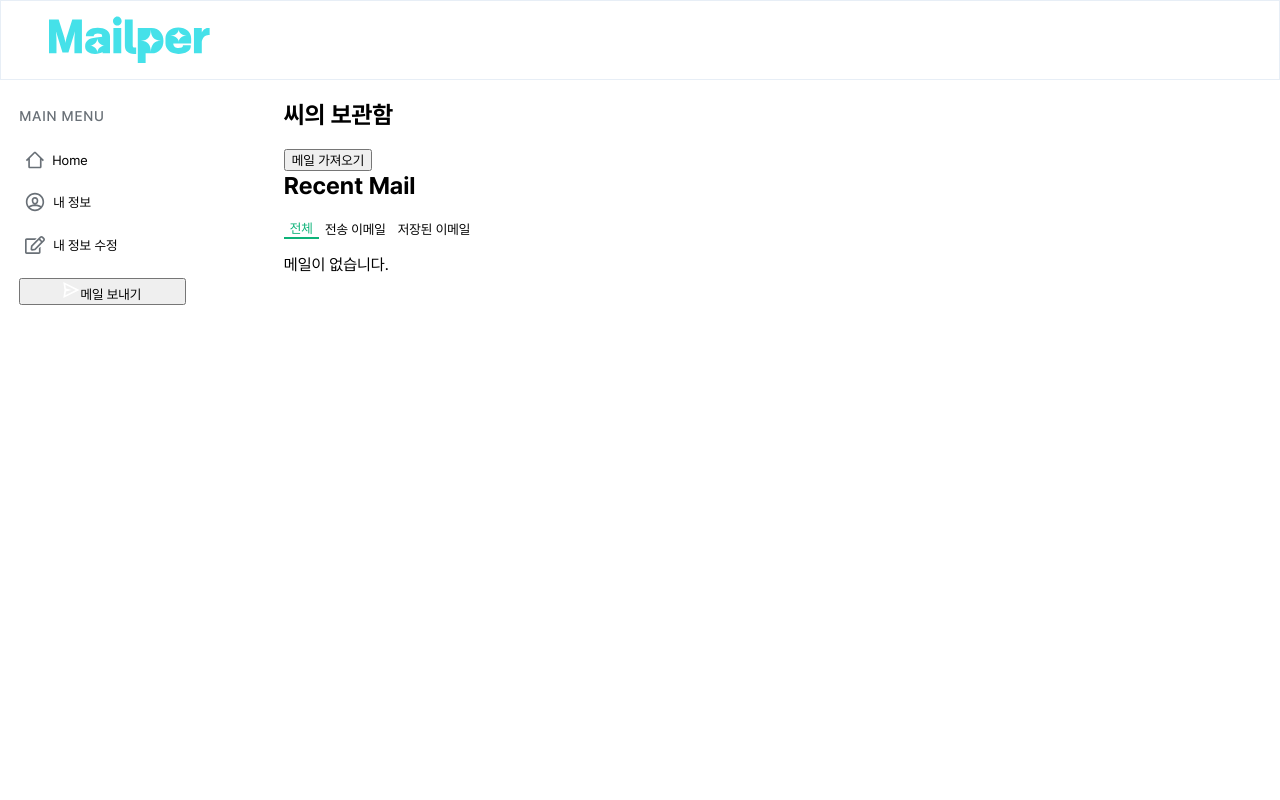
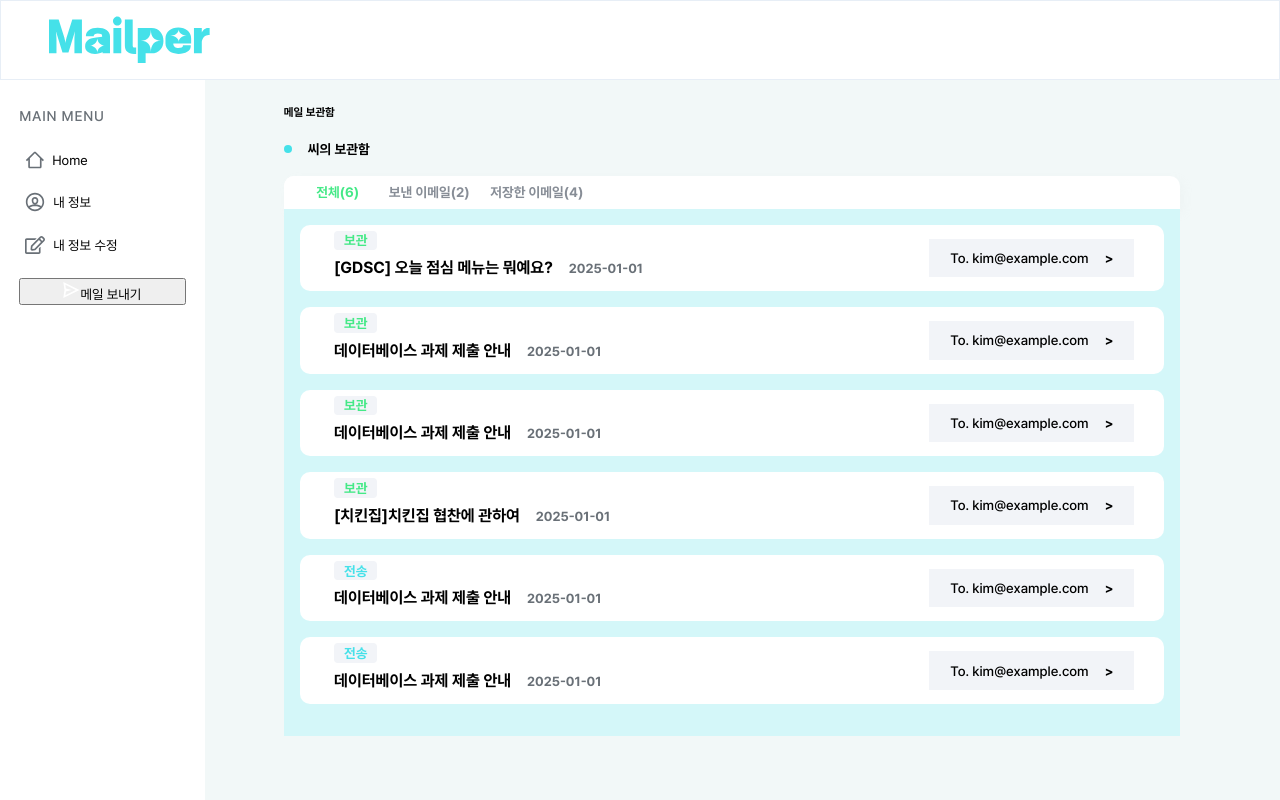
Before and after one commit to zhzkal2/piyak-hackathon, a React (Create React App) app in the folder frontend/: page /storage in a window 1280 px wide. Built offline with nearby package versions, Linux system fonts and the light colour scheme.

Commit message:
add 메일 보관함

```diff
--- a/frontend/src/components/MailDetails/MailDetails.jsx
+++ b/frontend/src/components/MailDetails/MailDetails.jsx
@@ -1,29 +1,69 @@
 import "./MailDetails.css";
+import useProfileStore from "@/hooks/useProfileStore";
+import { sendForm } from "@/services/axios";
+import { useNavigate } from "react-router-dom";
 
 const MailDetails = ({ mail }) => {
+  // const { profiles } = useProfileStore();
+  // const profile = profiles.find((profile) => profile.email === mail.senderEmail);
+  const navigate = useNavigate();
+
+  const handleSubmit = () => {
+    sendForm(mail);
+    alert("메일 저장 완료");
+    navigate("/");
+  }
+
   return (
     <div id="mailDetailContainer">
       <div className="mailDetailLeft">
-        <div className="mailDetailStatus">
-          {mail.state}
+        <div className={`mailDetailStatus ${mail.state}`}>
+          {mail.state === "SAVED" ? "보관" : "전송"}
         </div>
         <div className="mailDetailTitle">
-          {mail.title}
+          {mail.state === "SAVED" ? (
+            <input type="text" value={mail.generatedTitle} />
+          ) : (
+            <span>{mail.generatedTitle}</span>
+          )}
         </div>
         <div className="mailDetailRecipientEmail">
           <span>받는 사람</span>
-          <span>{mail.recipientEmail}</span>
+          <span>{`<${mail.recipientEmail}>`}</span>
         </div>
         <div className="mailDetailContent">
-          {mail.content}
+          {mail.state === "SAVED" ? (
+            <textarea>{mail.generateContent}</textarea>
+          ) : (
+            mail.generateContent
+          )}
         </div>
       </div>
       <div className="mailDetailRight">
+        <div className="mailDetailRecipient">
+          <span>To. {mail.recipientEmail}</span>
+        </div>
         <div className="mailDetailDate">
-          {mail.date}
+          {mail.createAt}
         </div>
-        <div className="mailDetailRecipient">
-          <span>To. {mail.recipientName}</span>
+        <div className="mailDetailEdit">
+          <div className="mailDetailFrom">
+            {/* <span><b>From. {name}</b></span> */}
+          </div>
+          {/* zustand 연결 */}
+          <div className="mailDetailEditInfo">
+            {/* <span>직급&nbsp;{job}</span> */}
+            {/* <span>소속&nbsp;{affiliation}</span> */}
+            {/* <span>학번&nbsp;{number}</span> */}
+          </div>
+        </div>
+        {/* 추후 요청사항 나타내기 */}
+        <div className="mailDetailRequest">
+          <span>*직접 적은 요청사항입니다.</span>
+        </div>
+        <div className={`mailDetailButtonBox ${mail.state === "SAVED" ? "" : "none"}`}>
+          <button className="mailDetailButton" onClick={handleSubmit}>저장</button>
+          <button className="mailDetailButton" onClick={handleSubmit}>메일 보내기</button>
         </div>
       </div>
     </div>
--- a/frontend/src/components/RecentMailTab/RecentMailTab.css
+++ b/frontend/src/components/RecentMailTab/RecentMailTab.css
@@ -1,6 +1,9 @@
-.activeTab {
-  background-color: blue;
-  height: fit-content;
+#recentMailTab {
+  margin-top: 1.2rem;
+  width: 90%;
+  display: flex;
+  flex-direction: column;
+  height: 70vh;
 }
 
 .recentMailTitle {
@@ -10,29 +13,43 @@
 
 .tabMenu {
   display: flex;
-  height: 100%;
+  height: 2.5rem;
+  width: 100%;
+  background-color: white;
+  border-radius: 0.625rem 0.625rem 0rem 0rem;
+  box-shadow: 4px 4px 10px 0px rgba(215, 215, 215, 0.10);
 }
 
 .tabButton {
-  margin-top: 1.2rem;
-  background-color: white;
   border: none;
   cursor: pointer;
+  /* width: 8rem; */
+  width: 12%;
+  font-size: 0.85rem;
+  font-weight: 700;
+  display: flex;
+  align-items: center;
+  justify-content: center;
+  background-color: white;
+  color: #878D96;
+  border-radius: 0.625rem 0.625rem 0rem 0rem;
 
   &.activeTab {
-    color: #0DB379;
-    border-bottom: 2px solid #0DB379;
+    color: #45E987;
   }
 }
 
 .mailItem {
   display: flex;
-  width: 65rem;
+  width: 100%;
   height: 5.28rem;
-  padding: 1.2rem 2.63rem 1.2rem 2.63rem;
+  padding: 0 1.88rem 0 2.14rem;
   justify-content: space-between;
   align-items: center;
-  border: 1px solid #000;
+  border: none;
+  background-color: white;
+  border-radius: 0.625rem;
+  margin-bottom: 1rem;
 }
 
 .mailItemLeft {
@@ -40,12 +57,77 @@
   flex-direction: column;
 }
 
+.mailItemLeftTop {
+  margin-top: -0.5rem;
+  margin-bottom: 0.5rem;
+}
+
 .mailItemLeftBottom {
   display: flex;
   gap: 1rem;
 }
 
+.mailItemTitle {
+  font-size: 1rem;
+  font-weight: 700;
+}
+
 .mailItemRight {
+  height: 2.4rem;
+  width: fit-content;
+  padding: 0 1.31rem;
+  justify-content: center;
+  align-items: center;
+  border: none;
+  background-color: #F2F4F8;
   display: flex;
   gap: 1rem;
 }
+
+.mailList {
+  display: flex;
+  flex-direction: column;
+  background-color: #D4F7F9;
+  padding: 1rem;
+
+  /* height: 20rem; */
+  overflow-y: scroll;
+
+  &::-webkit-scrollbar {
+    display: none;
+  }
+}
+
+.mailItemDate {
+  padding-top: 0.2rem;
+  font-size: 0.82rem !important;
+  font-weight: 700 !important;
+  color: #697077 !important;
+}
+
+.mailItemState {
+  width: 2.7rem;
+  height: fit-content;
+  background-color: #F2F4F8;
+  border-radius: 0.25rem;
+  display: flex;
+  align-items: center;
+  justify-content: center;
+  font-size: 0.85rem;
+  padding-top: 0.1rem;
+  padding-bottom: 0.1rem;
+  font-weight: 700;
+
+  &.SAVED {
+    color: #45E987
+  }
+
+  &.SENT {
+    color: #45E1E9
+  }
+}
+
+.mailItemTo {
+  font-size: 0.85rem;
+  font-weight: 500;
+}
--- a/frontend/src/components/RecentMailTab/RecentMailTab.jsx
+++ b/frontend/src/components/RecentMailTab/RecentMailTab.jsx
@@ -3,6 +3,8 @@ import "./RecentMailTab.css";
 
 const RecentMailTab = ({ mails, onMailClick }) => {
   const [activeTab, setActiveTab] = useState("all");
+  const sentCount = mails.filter((mail) => mail.state === "SENT").length;
+  const savedCount = mails.filter((mail) => mail.state === "SAVED").length;
 
   // 필터링
   const filteredMails = mails.filter((mail) => {
@@ -12,26 +14,26 @@ const RecentMailTab = ({ mails, onMailClick }) => {
 
   return (
     <div id="recentMailTab">
-      <span className="recentMailTitle">Recent Mail</span>
       {/* Tab Navigation */}
       <div className="tabMenu">
         <button
           className={`tabButton ${activeTab === "all" ? "activeTab" : ""}`}
           onClick={() => setActiveTab("all")}
         >
-          전체
+          전체({mails.length})
         </button>
         <button
-          className={`tabButton ${activeTab === "sent" ? "activeTab" : ""}`}
-          onClick={() => setActiveTab("sent")}
+          className={`tabButton ${activeTab === "SENT" ? "activeTab" : ""}`}
+          style={{ marginLeft: '-1rem'}}
+          onClick={() => setActiveTab("SENT")}
         >
-          전송 이메일
+          보낸 이메일({sentCount})
         </button>
         <button
-          className={`tabButton ${activeTab === "saved" ? "activeTab" : ""}`}
-          onClick={() => setActiveTab("saved")}
+          className={`tabButton ${activeTab === "SAVED" ? "activeTab" : ""}`}
+          onClick={() => setActiveTab("SAVED")}
         >
-          저장된 이메일
+          저장한 이메일({savedCount})
         </button>
       </div>
 
@@ -44,21 +46,25 @@ const RecentMailTab = ({ mails, onMailClick }) => {
           >
             <div className="mailItemLeft">
               <div className="mailItemLeftTop">
-                <span>{mail.state}</span>
+                <span
+                  className={`mailItemState ${mail.state}`}
+                >
+                  {mail.state === "SAVED" ? "보관" : "전송"}
+                </span>
               </div>
               <div className="mailItemLeftBottom">
-                <span>{mail.title}</span>
-                <span>{mail.date}</span>
+                <span className="mailItemTitle">{mail.generatedTitle}</span>
+                <span className="mailItemDate">{mail.createAt}</span>
               </div>
             </div>
-            <div className="mailItemRight">
+            <button className="mailItemRight">
               <div className="mailItemTo">
-                <span>{mail.recipientName}</span>
+                <span>To. {mail.recipientEmail}</span>
               </div>
               <div className="mailItemButton">
-                <button>&gt;</button>
+                <span><b>&gt;</b></span>
               </div>
-            </div>
+            </button>
           </div>
         ))}
         {filteredMails.length === 0 && <p>메일이 없습니다.</p>}
--- a/frontend/src/pages/Storage.jsx
+++ b/frontend/src/pages/Storage.jsx
@@ -5,11 +5,63 @@ import { useState } from "react";
 import "../styles/Storage.css";
 import { fetchForm } from "@/services/axios";
 import useMailStore from "@/hooks/useMailStore";
+import Mark from "@/image/mark.svg";
 
 export default function Storage() {
   const { name } = useProfileStore();
   const { mails, setMails } = useMailStore();
   const [selectedMail, setSelectedMail] = useState(null);
+
+  const dummyMails = [
+    {
+      id: 1,
+      generatedTitle: "[GDSC] 오늘 점심 메뉴는 뭐예요?",
+      generateContent: "lorem ipsum dolor sit amet",
+      createAt: "2025-01-01",
+      recipientEmail: "kim@example.com",
+      state: "SAVED"
+    },
+    {
+      id: 2,
+      generatedTitle: "데이터베이스 과제 제출 안내",
+      generateContent: "lorem ipsum dolor sit amet",
+      createAt: "2025-01-01",
+      recipientEmail: "kim@example.com",
+      state: "SAVED"
+    },
+    {
+      id: 3,
+      generatedTitle: "데이터베이스 과제 제출 안내",
+      generateContent: "lorem ipsum dolor sit amet",
+      createAt: "2025-01-01",
+      recipientEmail: "kim@example.com",
+      state: "SAVED"
+    },
+    {
+      id: 4,
+      generatedTitle: "[치킨집]치킨집 협찬에 관하여",
+      generateContent: "lorem ipsum dolor sit amet",
+      createAt: "2025-01-01",
+      recipientEmail: "kim@example.com",
+      state: "SAVED"
+    },
+    {
+      id: 5,
+      generatedTitle: "데이터베이스 과제 제출 안내",
+      generateContent: "lorem ipsum dolor sit amet",
+      createAt: "2025-01-01",
+      recipientEmail: "kim@example.com",
+      state: "SENT"
+    },
+    {
+      id: 6,
+      generatedTitle: "데이터베이스 과제 제출 안내",
+      generateContent: "lorem ipsum dolor sit amet",
+      createAt: "2025-01-01",
+      recipientEmail: "kim@example.com",
+      state: "SENT"
+    }
+  ];
 
   const handleMailClick = (mail) => {
     setSelectedMail(mail);
@@ -19,27 +71,30 @@ export default function Storage() {
     setSelectedMail(null);
   };
 
-  const handleFetchMails = async () => {
-    try {
-      const { status, data: fetchedMails } = await fetchForm();
-      if (status === 200) {
-        setMails(fetchedMails);
-        console.log('Mails fetched and stored successfully');
-      }
-    } catch (error) {
-      console.error('Failed to fetch mails:', error);
-    };
-  };
+  // const handleFetchMails = async () => {
+  //   try {
+  //     const { status, data: fetchedMails } = await fetchForm();
+  //     if (status === 200) {
+  //       setMails(fetchedMails);
+  //       console.log('Mails fetched and stored successfully');
+  //     }
+  //   } catch (error) {
+  //     console.error('Failed to fetch mails:', error);
+  //   };
+  // };
 
   return (
     <div id="storage">
       <div className="storageContainer">
-        <h2>{name}씨의 보관함</h2>
-        <button onClick={handleFetchMails}>메일 가져오기</button>
+        <span className="storageTitle">메일 보관함</span>
+        <div className="storageHeader">
+          <img src={Mark} alt="mark" />
+          <span>{name}씨의 보관함</span>
+        </div>
         {selectedMail ? (
           <MailDetails mail={selectedMail} onBack={handleBack} />
         ) : (
-          <RecentMailTab mails={mails} onMailClick={handleMailClick} />
+          <RecentMailTab mails={dummyMails} onMailClick={handleMailClick} />
         )}
       </div>
     </div>
--- a/frontend/src/styles/Storage.css
+++ b/frontend/src/styles/Storage.css
@@ -1,13 +1,30 @@
-.storage {
+#storage {
   width: 100%;
+  background: #F2F8F8;
 }
 
 .storageContainer {
   margin: 0 0 0 4.94rem;
+  padding-top: 1.3rem;
+}
+
+.storageTitle {
+  font-size: 0.7rem;
+  font-weight: 700;
+}
+
+.storageHeader {
+  display: flex;
+  margin-top: 1.3rem;
+  font-size: 0.85rem;
+
+  >img {
+    margin-right: 1rem;
+  }
 
   >span {
-    margin: 6rem 0 3.62rem 0;
-    font-size: 1.56rem;
+    font-size: 0.85rem;
     font-weight: 700;
   }
+
 }
```
Also changed, not shown: frontend/src/components/MailDetails/MailDetails.css (+121 -6 lines).
